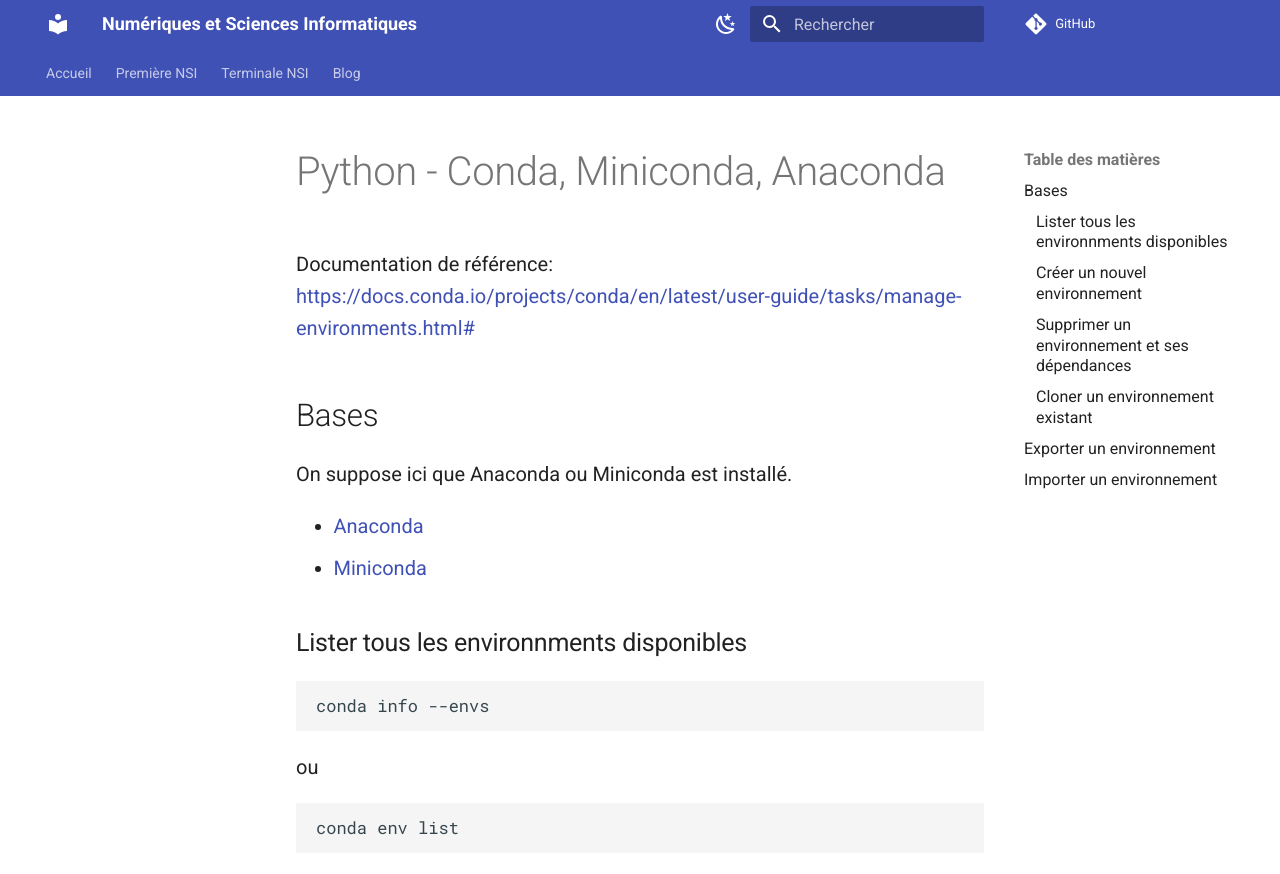
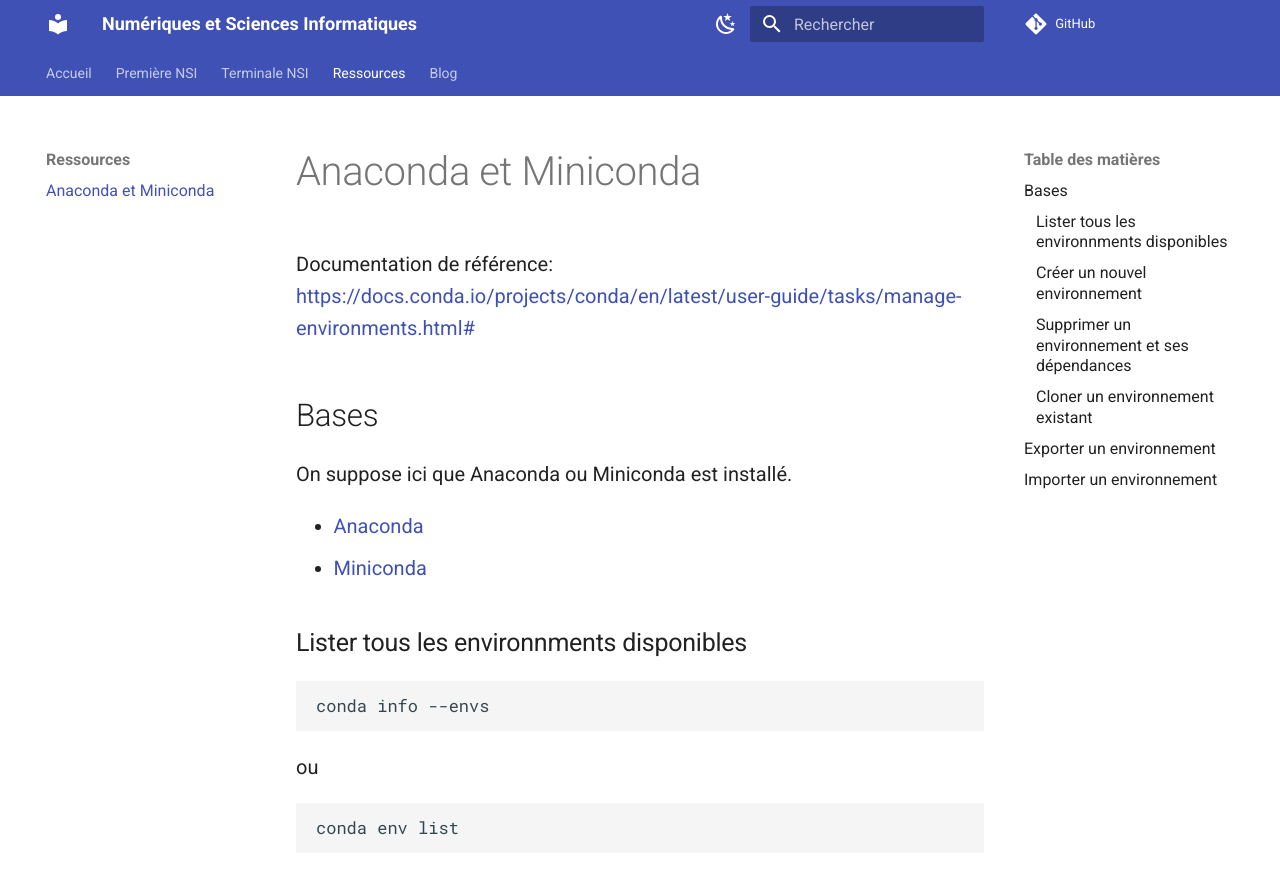
Before and after one commit to infocornouaille/nsi-cornouaille, an MkDocs documentation site: the page built from docs/ressources/conda.md, in a window 1280 px wide and 900 px high. Shown: the top 874 px of the window. Built offline with MkDocs 1.6.1 and Material for MkDocs 9.7.7, drawn with Linux system fonts in a browser that asks for light colours; comment, search, counter and statistics services are not loaded.

Commit message:
Update mkdocs.yml

```diff
--- a/mkdocs.yml
+++ b/mkdocs.yml
@@ -112,6 +112,7 @@
       - Stockage dans des variables: premiere/bases_de_python/variables.md
       - Les booléens: premiere/bases_de_python/booleens.md
       - Les fonctions: premiere/bases_de_python/fonctions.md
+      - Les structures conditionnelles: premiere/bases_de_python/ifelse.md
     - Types construits:
       - Les listes: premiere/types_construits/listes.md
       - Les tuple: premiere/types_construits/tuple.md
@@ -129,7 +130,8 @@
       - Sujet 4: terminales/sujets_pratiques/sujet4.md
       - Sujet 11: terminales/sujets_pratiques/sujet11.md
       - Sujet 23: terminales/sujets_pratiques/sujet23.md
-
+  - Ressources:
+    - Anaconda et Miniconda: ressources/conda.md
   - Blog:
       - blog/index.md
       - 2021:
```
